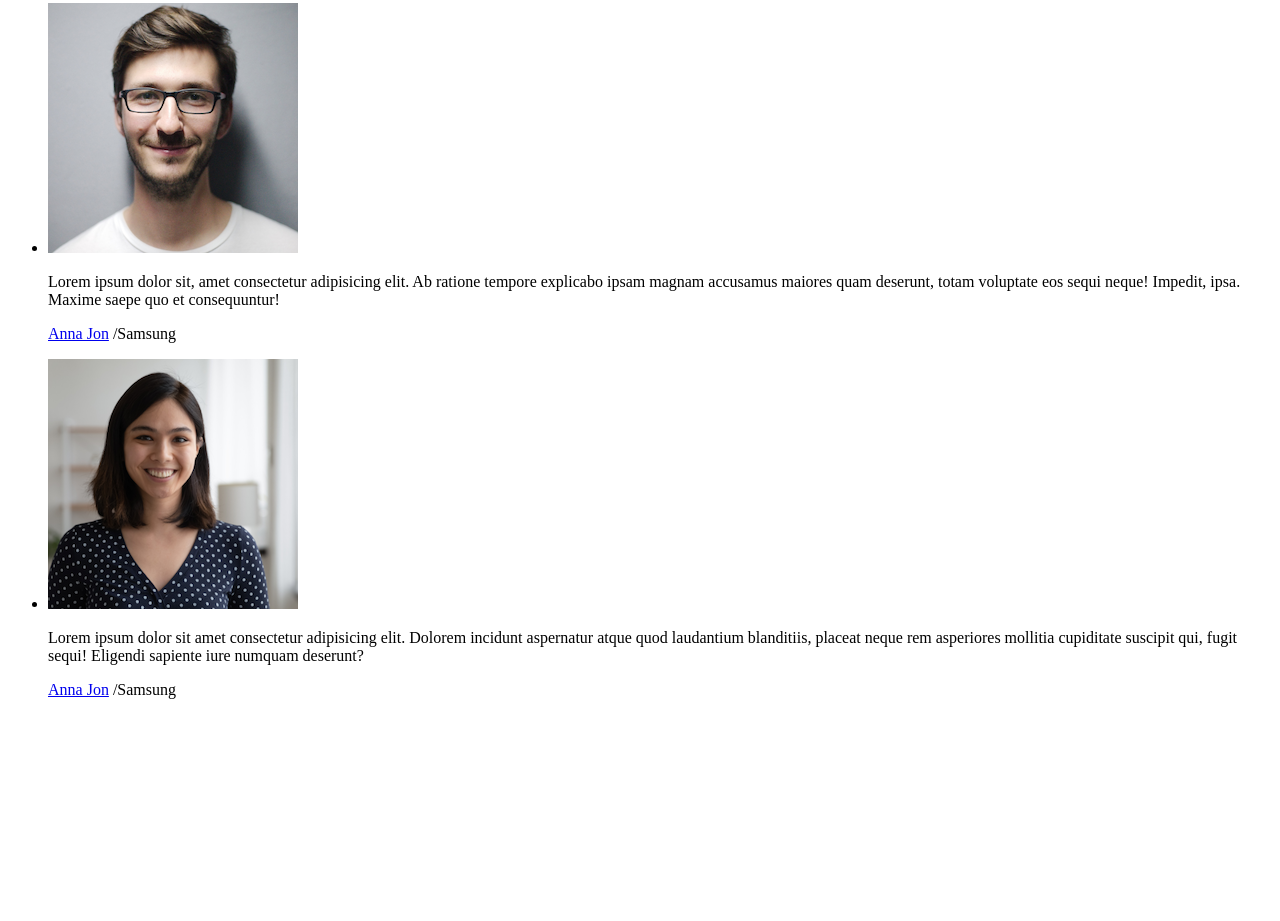
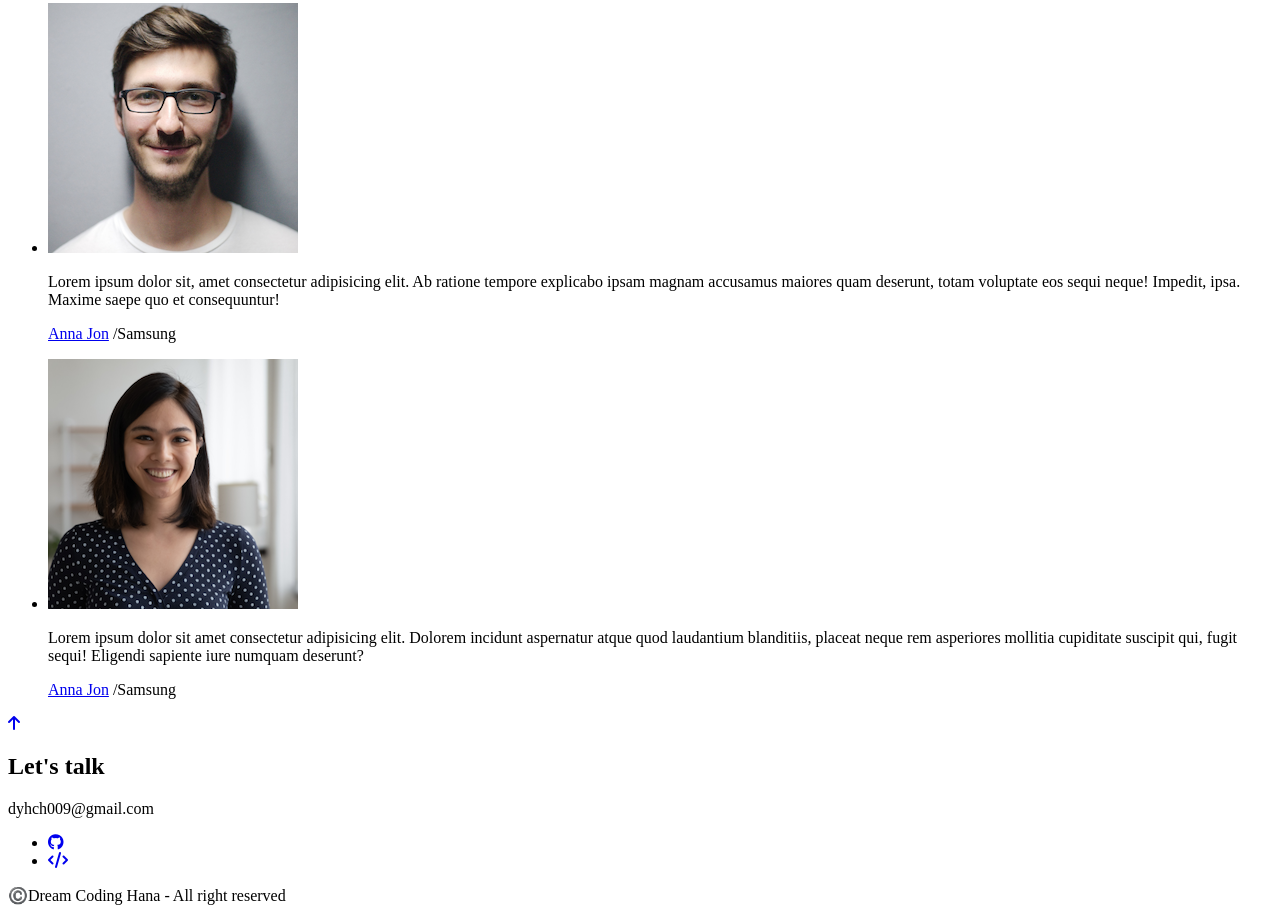
Before and after one commit to Developeryhc/hanasero.githurb.io, a plain HTML site: page index.html in a window 1280 px wide. Shown: the part 6148-7069 px from the top of the page. Before the commit the page ends 6863 px from the top, so only its background shows below. Drawn offline with Linux system fonts and the light colour scheme.

Commit message:
HTML-footer

```diff
--- a/index.html
+++ b/index.html
@@ -258,9 +258,29 @@
             </ul>
         </section>
         <!-- Arrow up -->
-        <aside id="arrow"></aside>
+        <aside id="arrow">
+            <a href="#home" title="back to top">
+                <i class="fa-solid fa-arrow-up"></i>
+            </a>
+        </aside>
     </main>
     <!-- Footer -->
-    <footer></footer>
+    <footer id="contact">
+        <h2>Let&#39;s talk</h2>
+        <p>dyhch009@gmail.com</p>
+        <ul>
+            <li>
+                <a href="https://github.com/Developeryhc/portfolio" target="_blank" title="my github link">
+                    <i class="fa-brands fa-github"></i>
+                </a>
+            </li>
+            <li>
+                <a href="https://github.com/Developeryhc/portfolio" target="_blank" title="my code link">
+                    <i class="fa-solid fa-code"></i>
+                </a>
+            </li>
+        </ul>
+        <p>©️Dream Coding Hana - All right reserved</p>
+    </footer>
 </body>
 </html>
```
